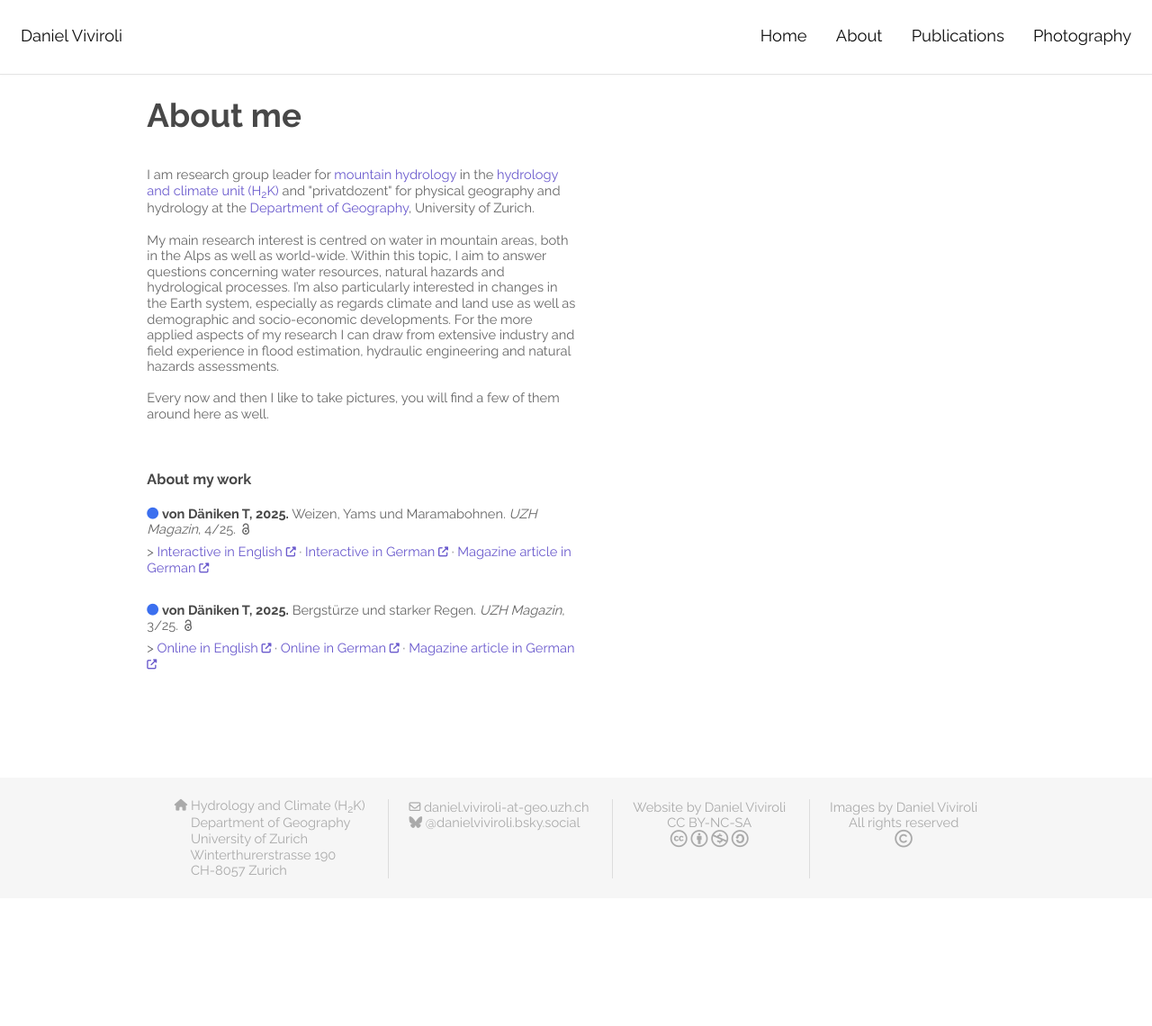
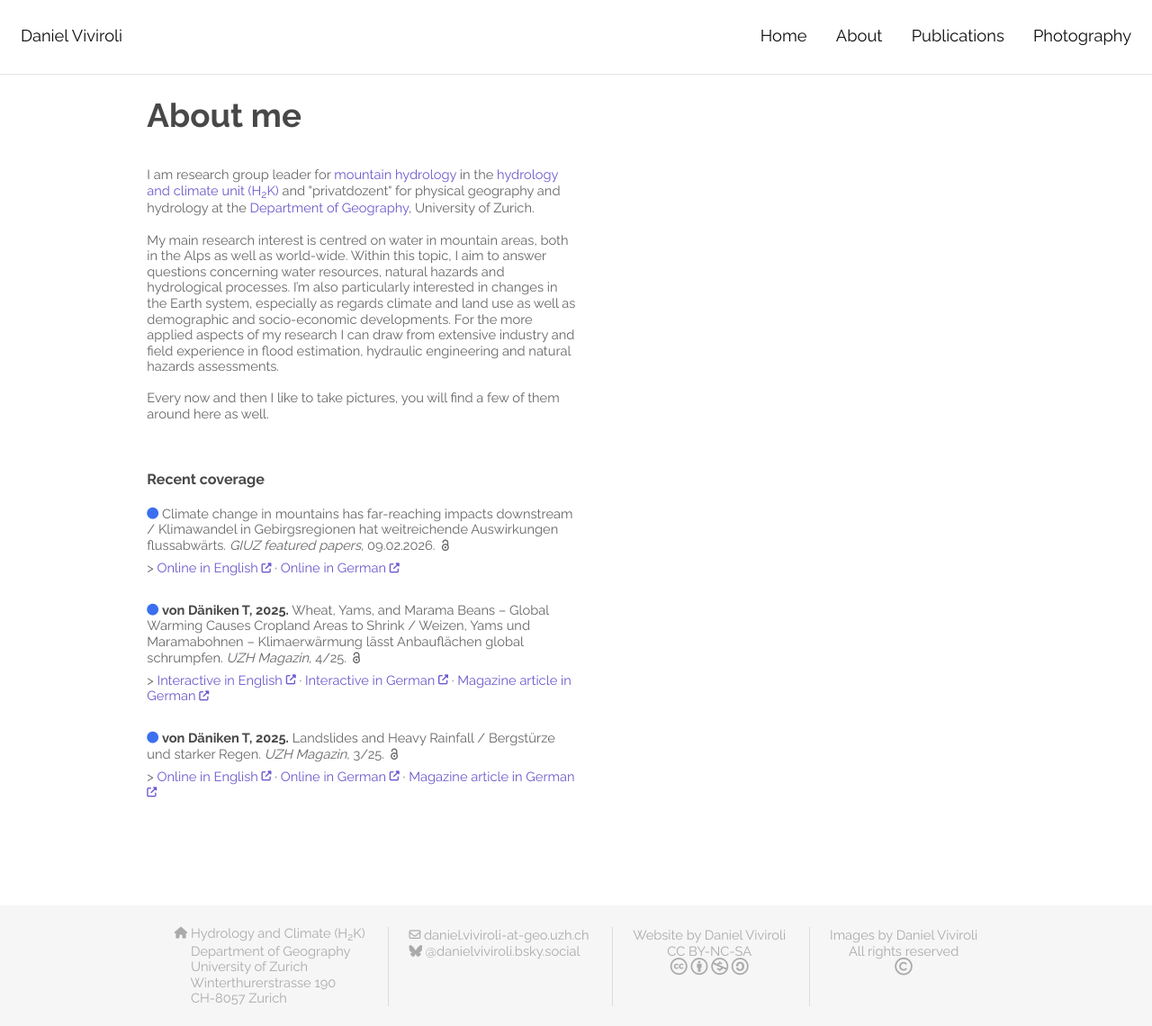
Before and after one commit to dviviroli/dviviroli.github.io, a Jekyll site: the page built from about.html, in a window 1280 px wide and 1140 px high. Shown: the whole window at 90% size. Built offline with Jekyll 4.4.1, drawn with Linux system fonts in a browser that asks for light colours; some web fonts are replaced.

Commit message:
content and code

```diff
--- a/_data/publications_newsitems.yml
+++ b/_data/publications_newsitems.yml
@@ -1,7 +1,21 @@
+
+- authors:
+  date: 09.02.2026
+  title: "Climate change in mountains has far-reaching impacts downstream / Klimawandel in Gebirgsregionen hat weitreichende Auswirkungen flussabwärts"
+  journal: "GIUZ featured papers"
+  linkchain:
+  - title: Online in English
+    url: "https://www.geo.uzh.ch/en/news/papers/2026/climate-change-impacts-downstream.html"
+    external: Y
+  - title: Online in German
+    url: "https://www.geo.uzh.ch/de/news/publikationen/2026/klimawandel-gebirge-wirkungen-flussabwaerts.html"
+    external: Y
+  openaccess: Y
+  new: Y
 
 - authors: von Däniken T
   date: 19.11.2025
-  title: "Weizen, Yams und Maramabohnen"
+  title: "Wheat, Yams, and Marama Beans – Global Warming Causes Cropland Areas to Shrink / Weizen, Yams und Maramabohnen – Klimaerwärmung lässt Anbauflächen global schrumpfen"
   journal: "UZH Magazin"
   volume: "4/25"
   linkchain:
@@ -15,12 +29,11 @@
     url: "https://issuu.com/uzhch/docs/uzh_magazin_4_25_/41"
     external: Y
   openaccess: Y
-  openaccess: Y
   new: Y
 
 - authors: von Däniken T
   date: 19.11.2025
-  title: "Bergstürze und starker Regen"
+  title: "Landslides and Heavy Rainfall / Bergstürze und starker Regen"
   journal: "UZH Magazin"
   volume: "3/25"
   linkchain:
--- a/about.html
+++ b/about.html
@@ -30,7 +30,7 @@ title: About me
     <br>
     <br>
     {% if shownewsitems == true %}
-    <h4>About my work</h4>
+    <h4>Recent coverage</h4>
     <a class="anchor" id="JP"></a>
     <div class="newsitems">
       {% for item in site.data.publications_newsitems %}
@@ -41,7 +41,9 @@ title: About me
               <span class="tooltiptext">added recently</span>
             </div>
           {% endif %}
-          <b>{{ item.authors }}, {{ item.date | date: "%Y" }}.</b>
+          {% if item.authors %}
+            <b>{{ item.authors }}, {{ item.date | date: "%Y" }}.</b>
+          {% endif %}
           {% capture lastchar %}{{ item.title | slice:-1 }}{% endcapture %}
           {% if lastchar == "?" or lastchar == "!" %}
             {{ item.title }}
```
